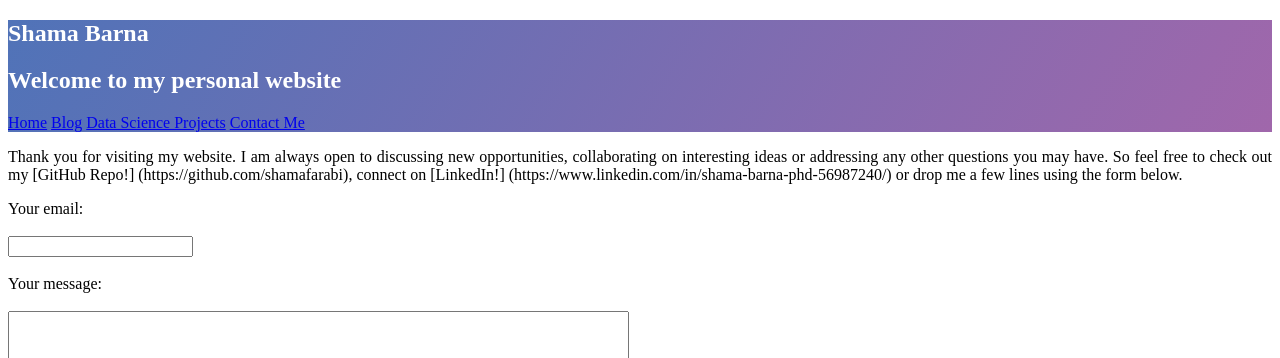
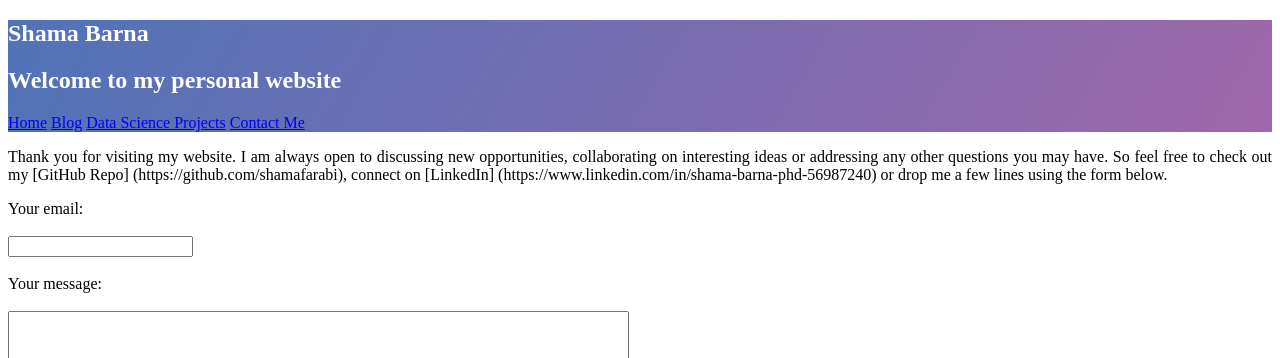
Before and after one commit to shamafarabi/shama.github.io, a Jekyll site: the page built from Contact.md, in a window 1280 px wide. Shown: the top 358 px of the page. Built offline with Jekyll 4.4.1, drawn with Linux system fonts in a browser that asks for light colours; nearby versions of some CDN libraries.

```diff
--- a/Contact.md
+++ b/Contact.md
@@ -4,7 +4,7 @@ comments: true
 title: Contact Me
 permalink: /Contact/
 ---
-Thank you for visiting my website. I am always open to discussing new opportunities, collaborating on interesting ideas or addressing any other questions you may have. So feel free to check out my [GitHub Repo!] (https://github.com/shamafarabi), connect on [LinkedIn!] (https://www.linkedin.com/in/shama-barna-phd-56987240/) or drop me a few lines using the form below.
+Thank you for visiting my website. I am always open to discussing new opportunities, collaborating on interesting ideas or addressing any other questions you may have. So feel free to check out my [GitHub Repo] (https://github.com/shamafarabi), connect on [LinkedIn] (https://www.linkedin.com/in/shama-barna-phd-56987240) or drop me a few lines using the form below.
 
 <form
   action="https://formspree.io/maypqlga"
```
